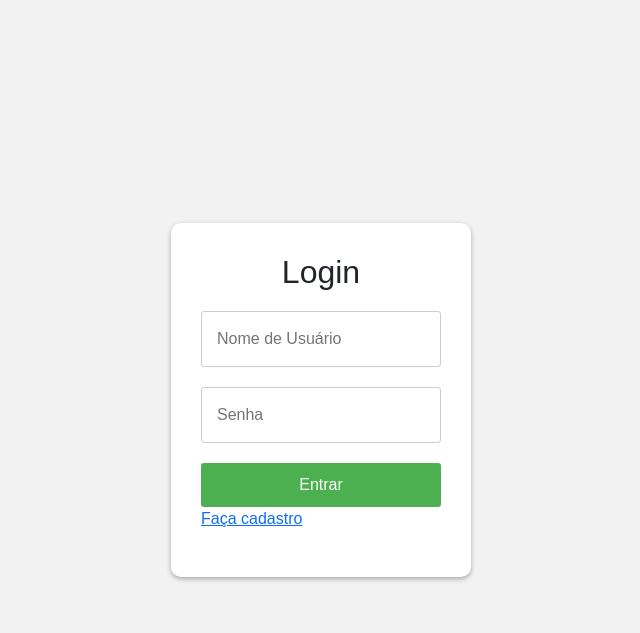
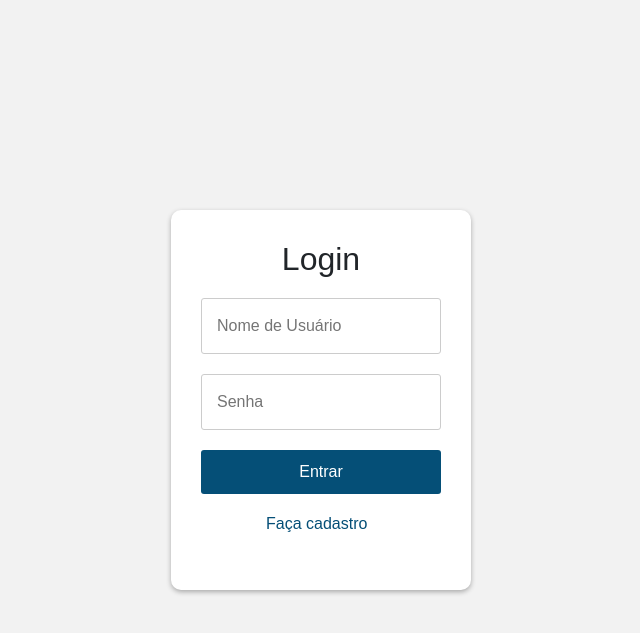
Before and after one commit to mahobold/pi_2_ano_sus, a PHP site: page /login.php in a window 1280 px wide. Shown: the top 633 px of the page, without its empty margins (319-959 px from the left). Run offline with PHP 8.4, Linux system fonts and the light colour scheme.

Commit message:
atualizacao ana

```diff
--- a/cadas_login.css
+++ b/cadas_login.css
@@ -7,6 +7,18 @@ body {
     justify-content: center;
     align-items: center;
     height: 100vh;
+  }
+
+  .login-container a {
+    display: inline-block;
+    background-color: #FFF;
+    color: #054f77;
+    border: none;
+    border-radius: 5px;
+    padding: 8px 65px;
+    text-decoration: none;
+    margin-top: 10px;
+    text-align: center;
   }
 
   .login-container {
@@ -34,7 +46,7 @@ body {
 
   .login-container input[type="submit"] {
     width: 100%;
-    background-color: #4CAF50;
+    background-color: #054f77;
     color: white;
     padding: 10px;
     border: none;
@@ -51,7 +63,7 @@ body {
     border-radius: 5px;
     padding: 20px;
     margin: 20px;
-    background-color: #00704A;
+    background-color: #054f77;
     color: #FFF;
   }
 
@@ -69,7 +81,7 @@ body {
   .card a {
     display: inline-block;
     background-color: #FFF;
-    color: #00704A;
+    color: #054f77;
     border: none;
     border-radius: 5px;
     padding: 8px 16px;
@@ -79,7 +91,7 @@ body {
   }
 
   .login-container input[type="submit"]:hover {
-    background-color: #a3d8a5;
+    background-color: #3668b8;
   }
 
   body {
@@ -120,7 +132,7 @@ body {
 
   .signup-container input[type="submit"] {
     width: 100%;
-    background-color: #4CAF50;
+    background-color: #054f77;
     color: white;
     padding: 10px;
     border: none;
@@ -129,7 +141,7 @@ body {
   }
 
   .signup-container input[type="submit"]:hover {
-    background-color: #45a049;
+    background-color: #3668b8;
   }
 
   .signup-container p {
```
Also changed, not shown: projeto.css (+10 -0 lines).
